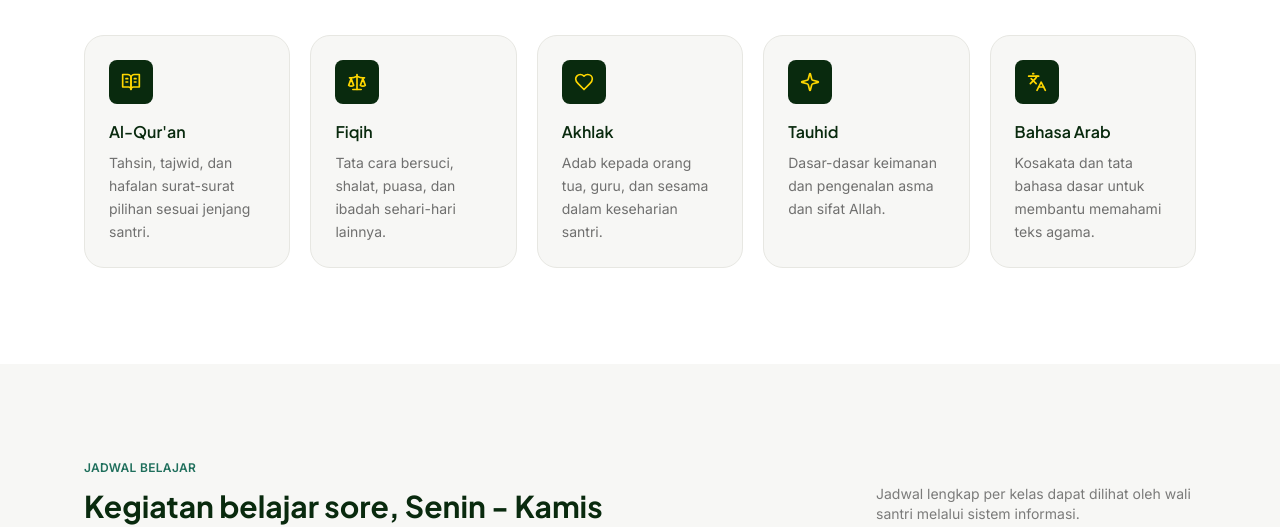
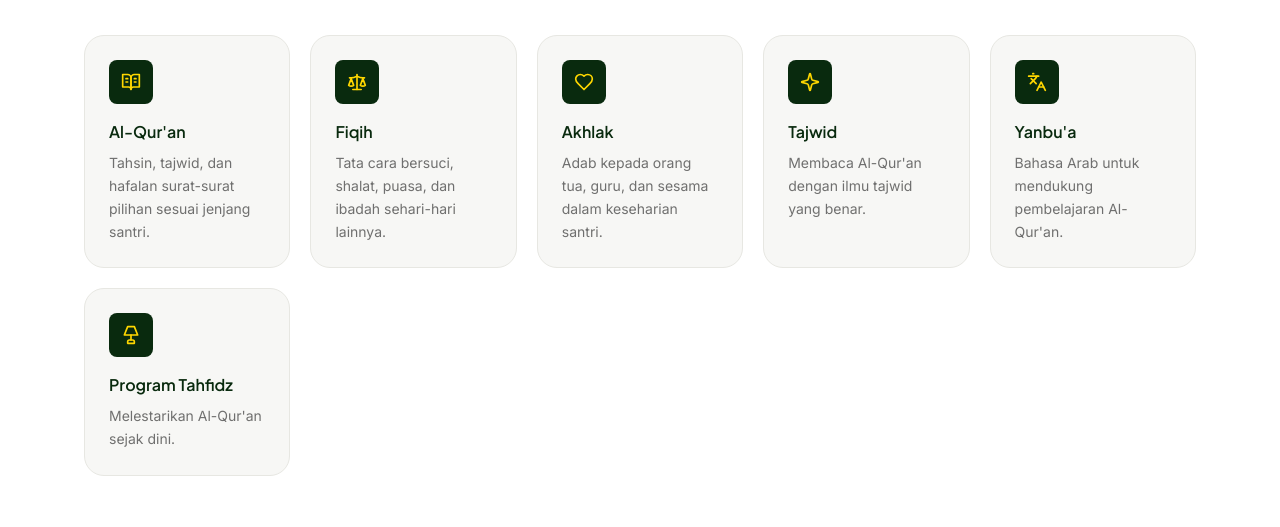
Before and after one commit to HUTAOCHAN99/Sistem-Informasi-Madin, a Next.js app: page / in a window 1280 px wide. Shown: the part 3160-3687 px from the top of the page. Built offline with nearby package versions, Linux system fonts and the light colour scheme; no server answers.

Commit message:
update deskripsi

```diff
--- a/src/components/landing/Programs.tsx
+++ b/src/components/landing/Programs.tsx
@@ -1,4 +1,4 @@
-import { BookOpenText, Scale, Heart, Sparkle, Languages } from "lucide-react";
+import { BookOpenText, Scale, Heart, Sparkle, Languages, Lamp } from "lucide-react";
 
 const PROGRAMS = [
   {
@@ -18,14 +18,19 @@ const PROGRAMS = [
   },
   {
     icon: Sparkle,
-    name: "Tauhid",
-    desc: "Dasar-dasar keimanan dan pengenalan asma dan sifat Allah.",
+    name: "Tajwid",
+    desc: "Membaca Al-Qur'an dengan ilmu tajwid yang benar.",
   },
   {
     icon: Languages,
-    name: "Bahasa Arab",
-    desc: "Kosakata dan tata bahasa dasar untuk membantu memahami teks agama.",
+    name: "Yanbu'a",
+    desc: "Bahasa Arab untuk mendukung pembelajaran Al-Qur'an.",
   },
+  {
+    icon: Lamp,
+    name: "Program Tahfidz",
+    desc: "Melestarikan Al-Qur'an sejak dini.",
+  }
 ];
 
 export default function Programs() {
```
